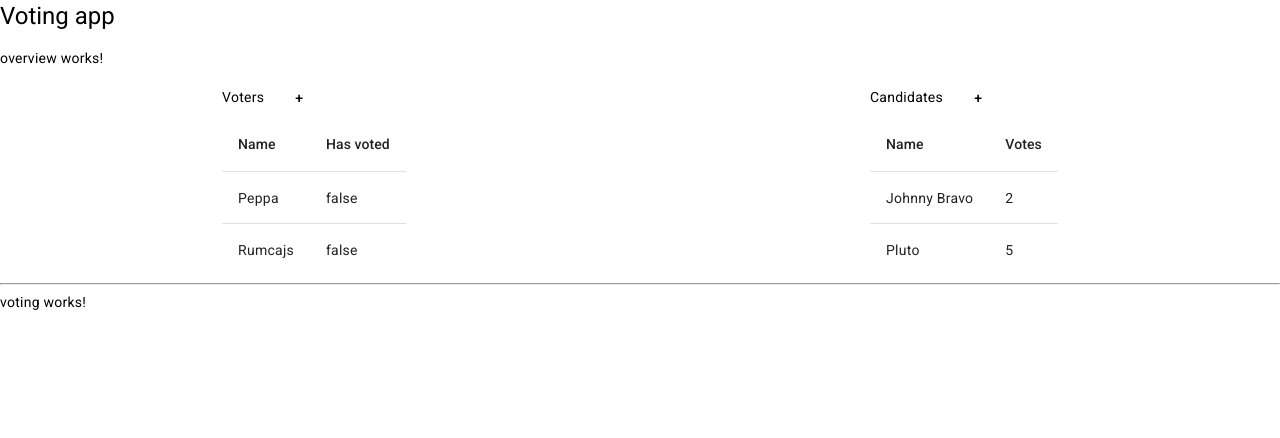
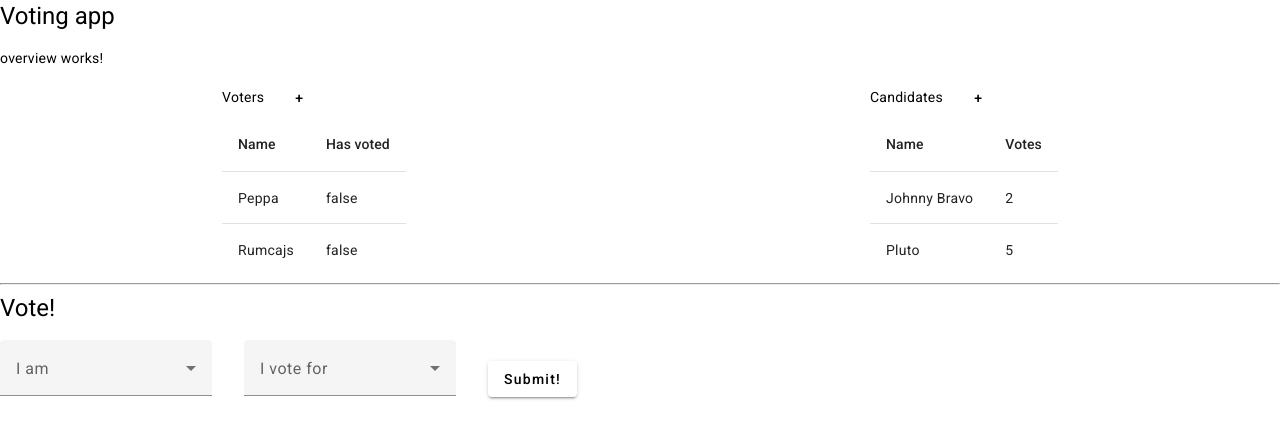
Before and after one commit to K4masz/voting-app, an Angular app: page / in a window 1280 px wide. Shown: the top 438 px of the page. Built offline with nearby package versions, Linux system fonts and the light colour scheme.

Commit message:
add basic voting form on dummy data

```diff
--- a/src/app/containers/voting/voting.component.html
+++ b/src/app/containers/voting/voting.component.html
@@ -1 +1,27 @@
-<p>voting works!</p>
+<h1>Vote!</h1>
+
+<form [formGroup]="votingForm" (ngSubmit)="submit()" style="display: flex; flex-direction: row; gap: 2rem; align-items: center;">
+
+  <mat-form-field>
+    <mat-label>I am</mat-label>
+    <mat-select formControlName="voter" disableRipple>
+      <mat-option *ngFor="let voter of voters"
+                  [value]="voter.name">
+        {{voter.name}}
+      </mat-option>
+    </mat-select>
+  </mat-form-field>
+
+  <mat-form-field>
+    <mat-label>I vote for</mat-label>
+    <mat-select formControlName="candidate" disableRipple>
+      <mat-option *ngFor="let candidate of candidates"
+                  [value]="candidate.name">
+        {{candidate.name}}
+      </mat-option>
+    </mat-select>
+  </mat-form-field>
+
+  <button mat-raised-button>Submit!</button>
+
+</form>
--- a/src/app/containers/voting/voting.component.ts
+++ b/src/app/containers/voting/voting.component.ts
@@ -1,4 +1,5 @@
 import { Component } from '@angular/core';
+import { FormBuilder, FormGroup } from '@angular/forms';
 
 @Component({
   selector: 'app-voting',
@@ -7,4 +8,26 @@ import { Component } from '@angular/core';
 })
 export class VotingComponent {
 
+  voters = [
+    { name: 'Peppa', voted: false },
+    { name: 'Rumcajs', voted: false }
+  ];
+
+  candidates = [
+    { name: 'Johnny Bravo', numOfVotes: 2 },
+    { name: 'Pluto', numOfVotes: 5 }
+  ];
+
+  votingForm:FormGroup = this.formBuilder.group({
+    voter: [''],
+    candidate: ['']
+  })
+
+constructor(private formBuilder: FormBuilder){
+
 }
+
+submit(){
+  console.log(this.votingForm.value)
+}
+}
```
Also changed, not shown: src/app/app.module.ts (+8 -1 lines).
